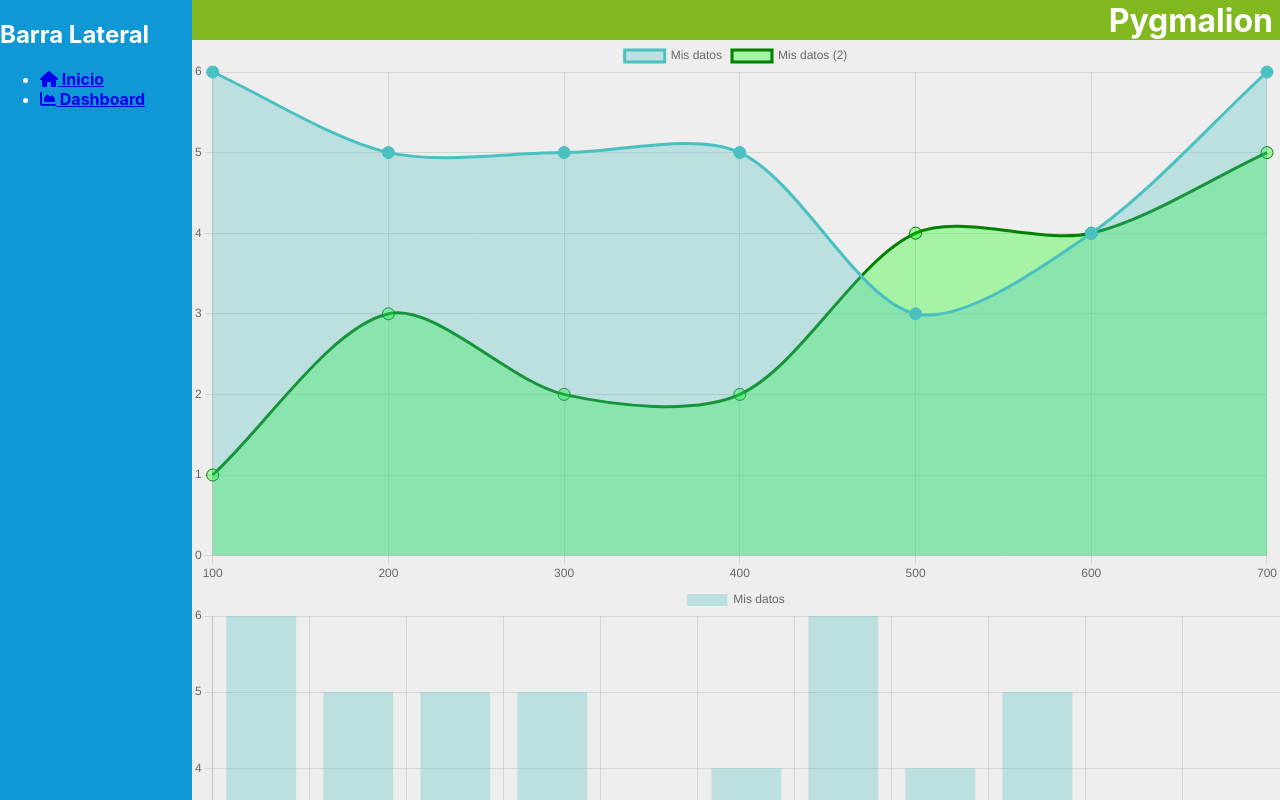
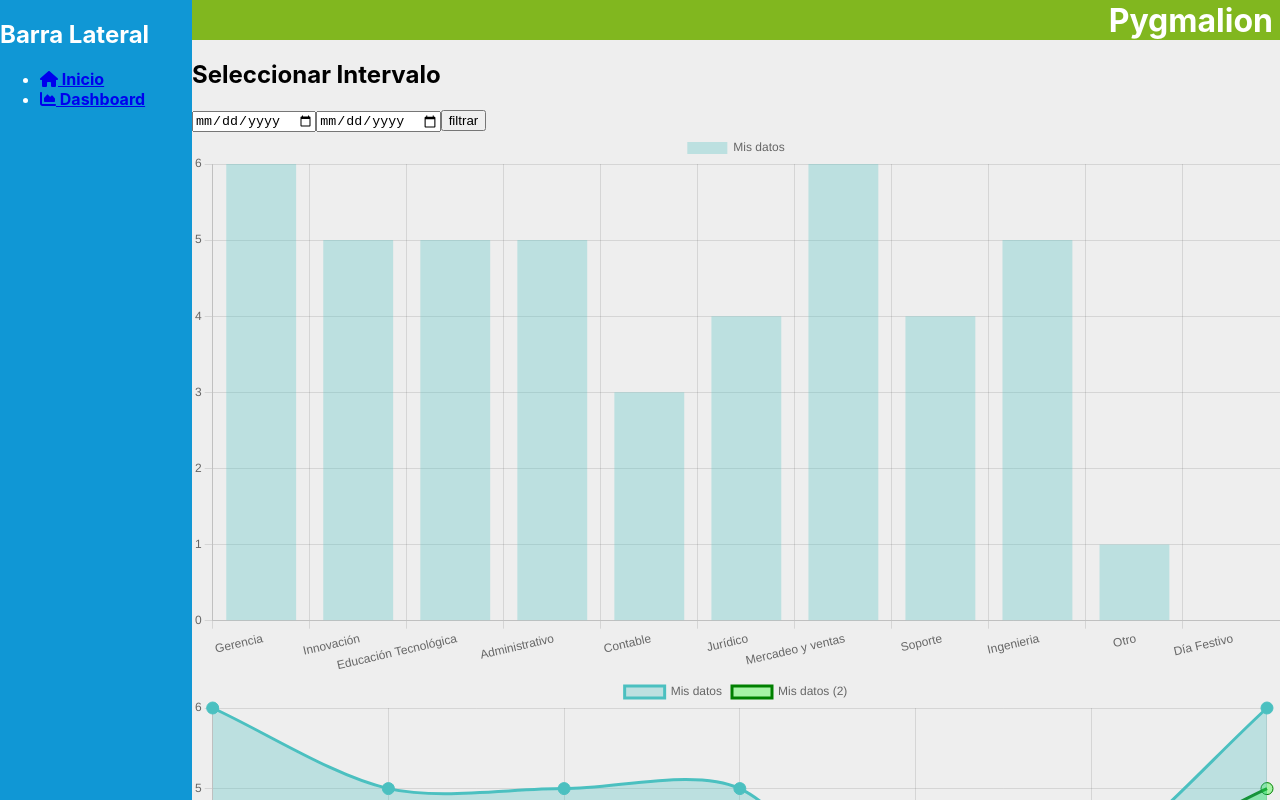
Before and after one commit to drbv27/ViteProductivity, a React (Vite) app: page /dash in a window 1280 px wide. Shown: the top 800 px of the page. Built offline with nearby package versions, Linux system fonts and the light colour scheme.

Commit message:
filtros de fecha

```diff
--- a/src/components/Dashboard.jsx
+++ b/src/components/Dashboard.jsx
@@ -1,5 +1,6 @@
 import React from 'react'
 import Layout from './layout/Layout'
+import Selector from './layout/Selector'
 import BarChart from './layout/ui/BarChart'
 import LineChart from './layout/ui/LineChart'
 import SegmentChart from './layout/ui/SegmentChart'
@@ -9,6 +10,7 @@ import SegmentChartGrandient from './layout/ui/SegmentChartGradient'
 const Dashboard = () => {
   return (
     <Layout>
+        <Selector/>
         <LineChart/>
         <BarChart/>
         <SegmentChart/>
--- a/src/components/Home.jsx
+++ b/src/components/Home.jsx
@@ -5,6 +5,7 @@ import ListadoTareas from "./layout/ListadoTareas";
 
 import firebaseApp from "../../conexion";
 import { getFirestore,doc,getDoc,setDoc } from "firebase/firestore";
+import Selector from "./layout/Selector";
 
 
 const firestore = getFirestore(firebaseApp);
@@ -55,6 +56,7 @@ const Home = ({ usuario }) => {
           <ListadoTareas arrayTareas={arrayTareas} correoUsuario={correoUsuario} setArrayTareas={setArrayTareas}/>
           :null
           }
+      <Selector arrayTareas={arrayTareas}/>
     </Layout>
   );
 };
--- a/src/components/layout/ListadoTareas.jsx
+++ b/src/components/layout/ListadoTareas.jsx
@@ -111,6 +111,8 @@ const ListadoTareas = ({arrayTareas,correoUsuario,setArrayTareas}) => {
         //console.log(totGer)
       }
 
+
+
   return (
     <div>
       <h1>Actividades</h1>
@@ -223,6 +225,7 @@ const ListadoTareas = ({arrayTareas,correoUsuario,setArrayTareas}) => {
           <th style={{borderRadius:'0 20px 20px 0', marginTop:'20px', backgroundColor:'#1097d5', color:'white'}}>{calcTotal(filtrado)}</th>
         </tr>
         </TableComponent>
+
     </div>
   )
 }
--- /dev/null
+++ b/src/components/layout/Selector.jsx
@@ -0,0 +1,57 @@
+import React, { useState } from 'react'
+import BarChart from './ui/BarChart';
+
+const Selector = ({arrayTareas}) => {
+
+    const [filtro,setFiltro] = useState(null)
+    let ingenieria = 0
+
+
+    async function filtrarTareas(e){
+        e.preventDefault();
+        const filtroI = e.target.finicio.value;
+        const filtroF = e.target.ffinal.value;
+
+        /* console.log(arrayTareas); */
+        console.log(arrayTareas.filter((item)=>{return(item.fecha>=filtroI && item.fecha<=filtroF)}));
+        const arrayFiltrado = arrayTareas.filter((item)=>{return(item.fecha>=filtroI && item.fecha<=filtroF)})
+        setFiltro(arrayFiltrado)
+        /* console.log(arrayFiltrado) */
+        e.target.finicio.value = "";
+        e.target.ffinal.value = "";
+    }
+
+
+
+
+  return (
+    <div>
+        <h2>Seleccionar Intervalo</h2>
+        <form onSubmit={filtrarTareas}>
+        <input type="date" id="finicio" />
+        <input type="date" id="ffinal"/>
+        <input type="submit" value="filtrar" />
+        </form>
+        {filtro
+        ?filtro.map((item)=>{
+            return(
+                <p>{item.fecha}-{item.actividad}-{item.macroproceso}</p>
+            )
+        })
+        :null}
+        {filtro
+        ?<h2>{filtro.filter((item)=>{
+            return(
+                item.macroproceso==="Ingenieria"
+            )
+        }).length}</h2>
+        :null}
+
+        <BarChart ingenieria={ingenieria}/>
+        {console.log(ingenieria)}
+
+    </div>
+  )
+}
+
+export default Selector
```
